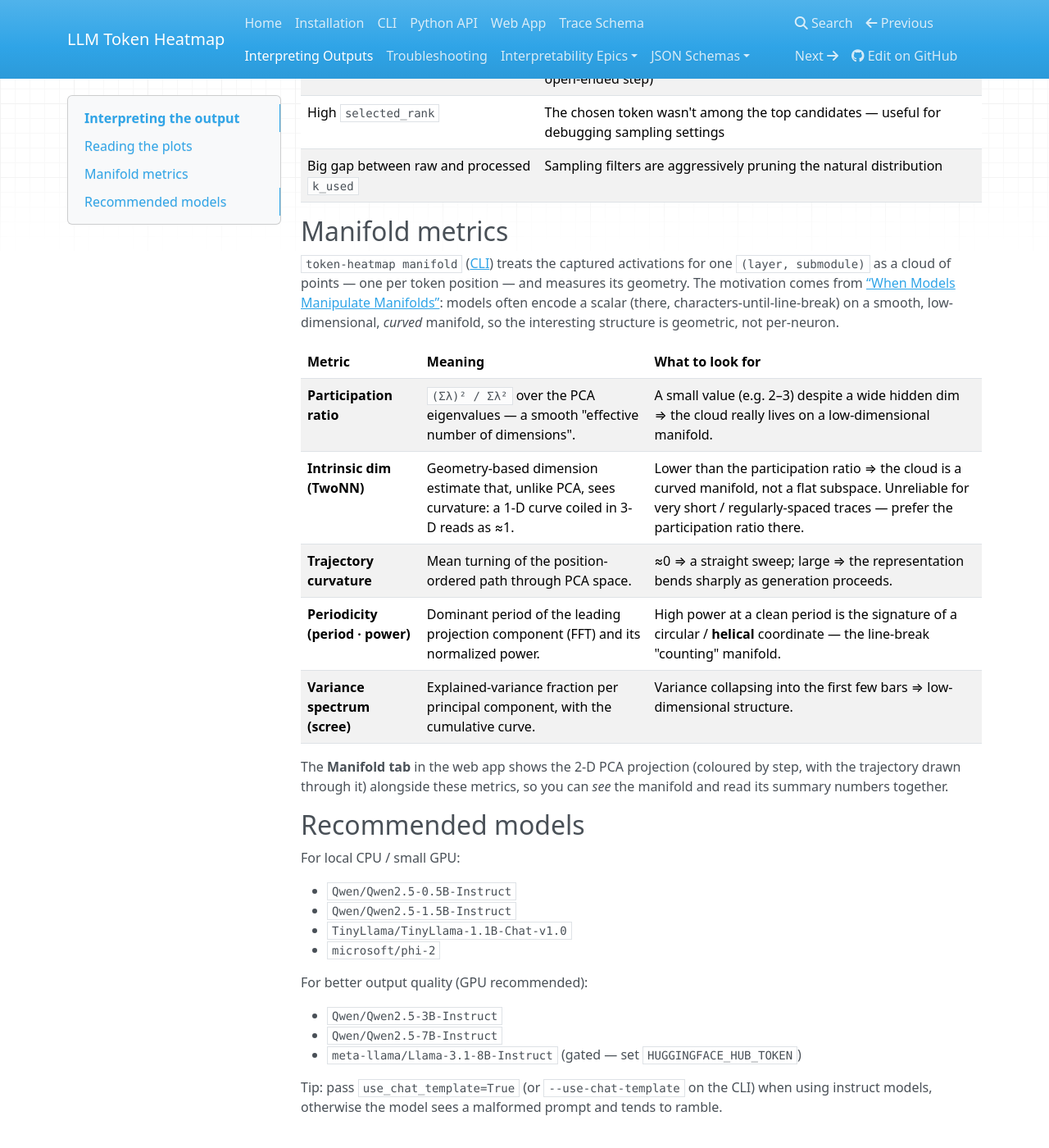
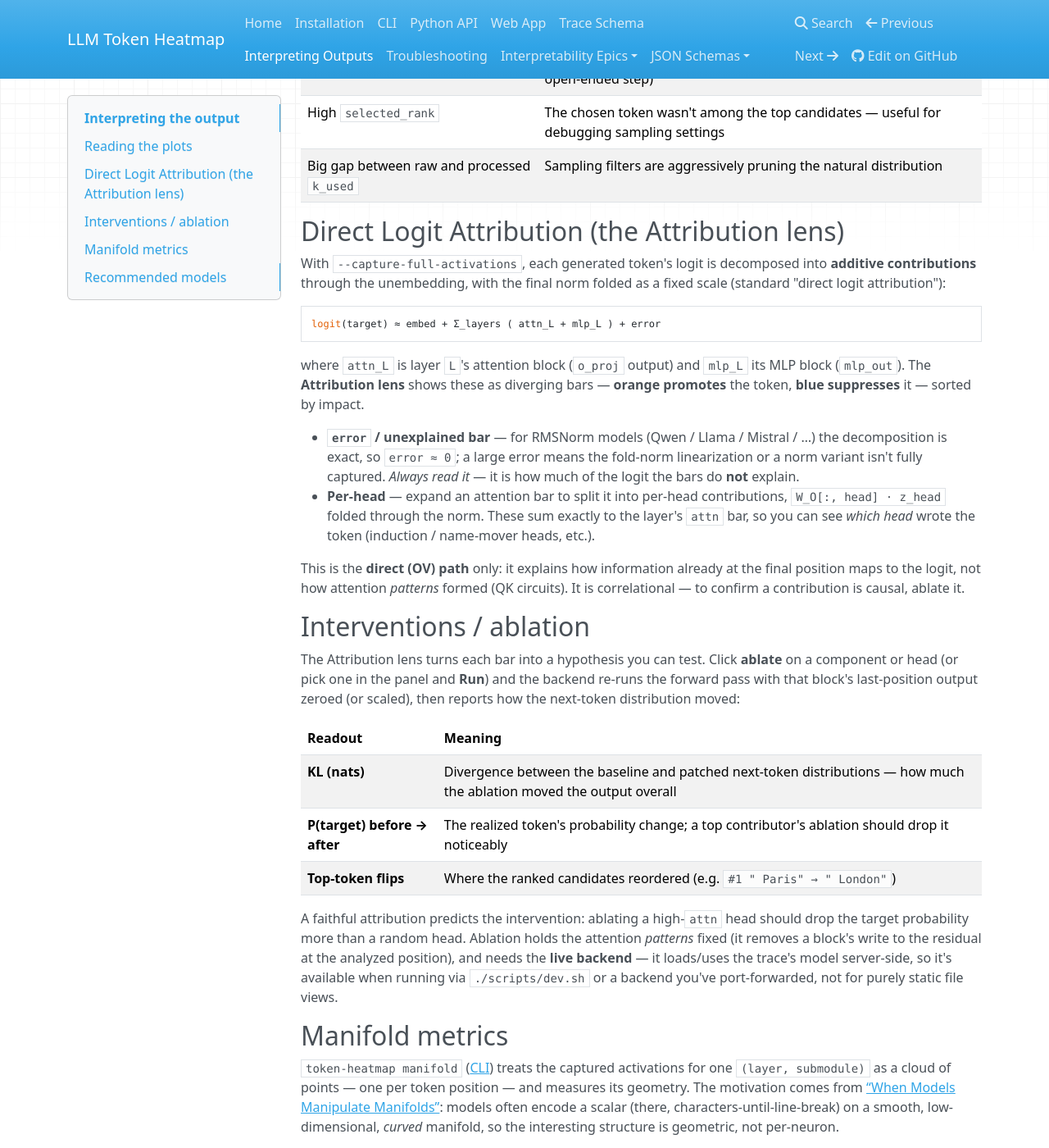
Before and after one commit to zangjiucheng/Token-Heatmap, an MkDocs documentation site: the page built from docs/interpreting.md, in a window 1280 px wide and 1400 px high, scrolled down 955 px. Shown: the whole window at 82% size. Built offline with MkDocs 1.6.1, drawn with Linux system fonts in a browser that asks for light colours; nearby versions of some CDN libraries.

Commit message:
docs: document the Attribution lens, interventions, per-head, and the lens workspace
- README: intro + library/backend/frontend bullets now cover direct logit
  attribution (per-layer + per-head), component/head ablation, the /trace/intervene
  endpoint, and the redesigned lens workspace.
- web-app.md: describe the spine/lens-rail/inspector workspace, add the Attribution
  lens + ablation to "what you can do", and list /trace/generate + /trace/intervene
  (with the trust_remote_code warning).
- interpreting.md: new "Direct Logit Attribution" and "Interventions / ablation"
  sections — how to read the bars, the error/unexplained term, per-head, and the
  KL / target-prob / flips readouts.
- cli.md: note --capture-full-activations also embeds TWERA + DLA inline.

Co-Authored-By: Claude Opus 4.8 <noreply@anthropic.com>

````diff
--- a/docs/interpreting.md
+++ b/docs/interpreting.md
@@ -35,6 +35,53 @@ can see how sampling reshapes the distribution.
 | Low `selected_prob` | Sampling drew a low-probability token (high temp / wide top_p / open-ended step) |
 | High `selected_rank` | The chosen token wasn't among the top candidates — useful for debugging sampling settings |
 | Big gap between raw and processed `k_used` | Sampling filters are aggressively pruning the natural distribution |
+
+## Direct Logit Attribution (the Attribution lens)
+
+With `--capture-full-activations`, each generated token's logit is decomposed
+into **additive contributions** through the unembedding, with the final norm
+folded as a fixed scale (standard "direct logit attribution"):
+
+```
+logit(target) ≈ embed + Σ_layers ( attn_L + mlp_L ) + error
+```
+
+where `attn_L` is layer `L`'s attention block (`o_proj` output) and `mlp_L` its
+MLP block (`mlp_out`). The **Attribution lens** shows these as diverging bars —
+**orange promotes** the token, **blue suppresses** it — sorted by impact.
+
+- **`error` / unexplained bar** — for RMSNorm models (Qwen / Llama / Mistral / …)
+  the decomposition is exact, so `error ≈ 0`; a large error means the fold-norm
+  linearization or a norm variant isn't fully captured. *Always read it* — it is
+  how much of the logit the bars do **not** explain.
+- **Per-head** — expand an attention bar to split it into per-head
+  contributions, `W_O[:, head] · z_head` folded through the norm. These sum
+  exactly to the layer's `attn` bar, so you can see *which head* wrote the token
+  (induction / name-mover heads, etc.).
+
+This is the **direct (OV) path** only: it explains how information already at the
+final position maps to the logit, not how attention *patterns* formed (QK
+circuits). It is correlational — to confirm a contribution is causal, ablate it.
+
+## Interventions / ablation
+
+The Attribution lens turns each bar into a hypothesis you can test. Click
+**ablate** on a component or head (or pick one in the panel and **Run**) and the
+backend re-runs the forward pass with that block's last-position output zeroed
+(or scaled), then reports how the next-token distribution moved:
+
+| Readout | Meaning |
+| --- | --- |
+| **KL (nats)** | Divergence between the baseline and patched next-token distributions — how much the ablation moved the output overall |
+| **P(target) before → after** | The realized token's probability change; a top contributor's ablation should drop it noticeably |
+| **Top-token flips** | Where the ranked candidates reordered (e.g. `#1 " Paris" → " London"`) |
+
+A faithful attribution predicts the intervention: ablating a high-`attn` head
+should drop the target probability more than a random head. Ablation holds the
+attention *patterns* fixed (it removes a block's write to the residual at the
+analyzed position), and needs the **live backend** — it loads/uses the trace's
+model server-side, so it's available when running via `./scripts/dev.sh` or a
+backend you've port-forwarded, not for purely static file views.
 
 ## Manifold metrics
 
````
Also changed, not shown: README.md (+11 -8 lines), docs/cli.md (+5 -1 lines), docs/web-app.md (+21 -5 lines).
